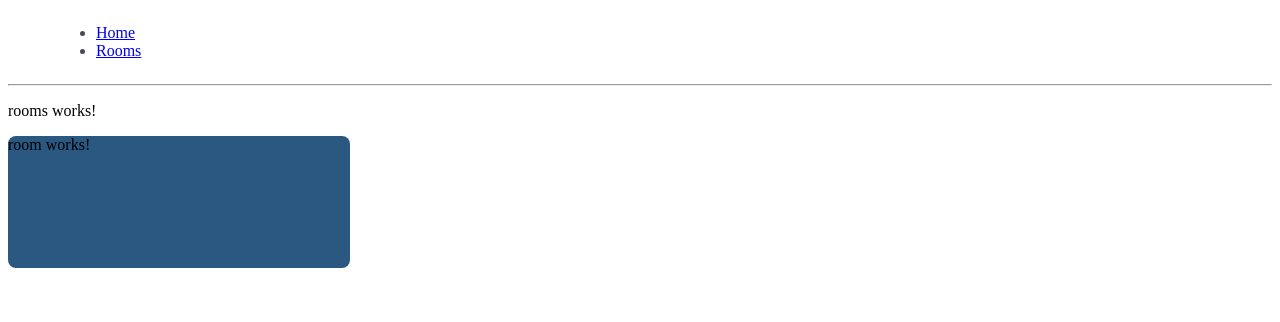
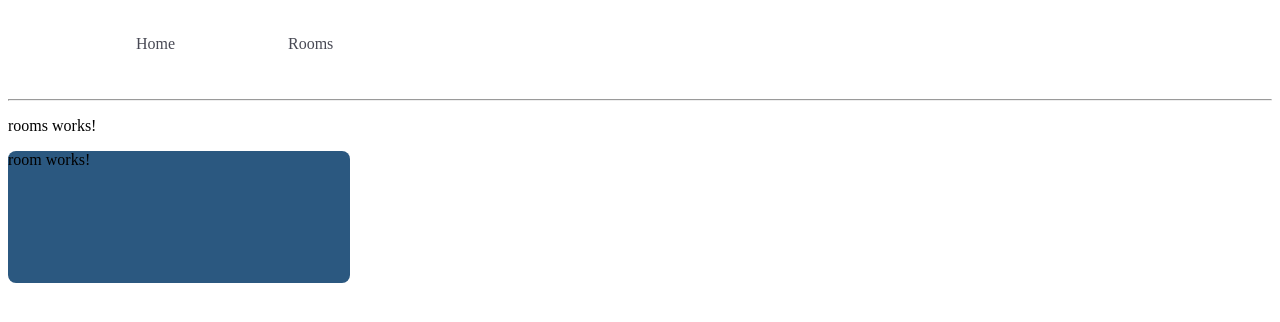
Before and after one commit to tony2tones/company-manager, an Angular app: page / in a window 1280 px wide. Shown: the top 322 px of the page. Built offline with nearby package versions, Linux system fonts and the light colour scheme.

Commit message:
basic nav setup styles will do later

```diff
--- a/src/app/components/office-view.module.ts
+++ b/src/app/components/office-view.module.ts
@@ -2,11 +2,8 @@ import { NgModule } from '@angular/core';
 import { OfficeViewComponent } from './rooms/office-view.component';
 
 import { OfficeComponent } from './rooms/room/office.component';
-// import { RoomService } from './service.service';
-// import { RoomService } from './service/service.component';
 
 @NgModule({
-  // imports:[OfficeComponent],
   declarations: [OfficeViewComponent, OfficeComponent],
 })
 export class OfficeModule { }
--- a/src/app/navbar/navbar.component.css
+++ b/src/app/navbar/navbar.component.css
@@ -1,12 +1,15 @@
-
 .navBar {
   color: #484954;
+  padding-left: 3rem;
+}
+
+.navBar > ul {
   display: flex;
-    padding-left: 3rem;
+  flex-direction: row;
   list-style: none;
 }
 
-  .navBar > li {
+ul > li {
   margin: 1rem;
   padding-left: 24px;
   width: 6rem;
@@ -21,7 +24,7 @@
 }
 
 .active {
-    background: ivory;
+  background: rgb(146, 146, 138);
   font-weight: 600;
   color: rgb(31, 31, 39);
 }
--- a/src/app/navbar/navbar.component.html
+++ b/src/app/navbar/navbar.component.html
@@ -1,7 +1,9 @@
 <nav class="navBar">
   <ul>
-    <li><a routerLink="/" active-class="active">Home</a></li>
-    <li><a routerLink="office-view" active-class="active">Rooms</a></li>
+    <li routerLink="/">
+      <a  active-class="active">Home</a>
+    </li>
+    <li routerLink="office-view"><a  active-class="active">Rooms</a></li>
   </ul>
 </nav>
 <hr />
```
Lines whose indentation alone changed are shown as unchanged.
